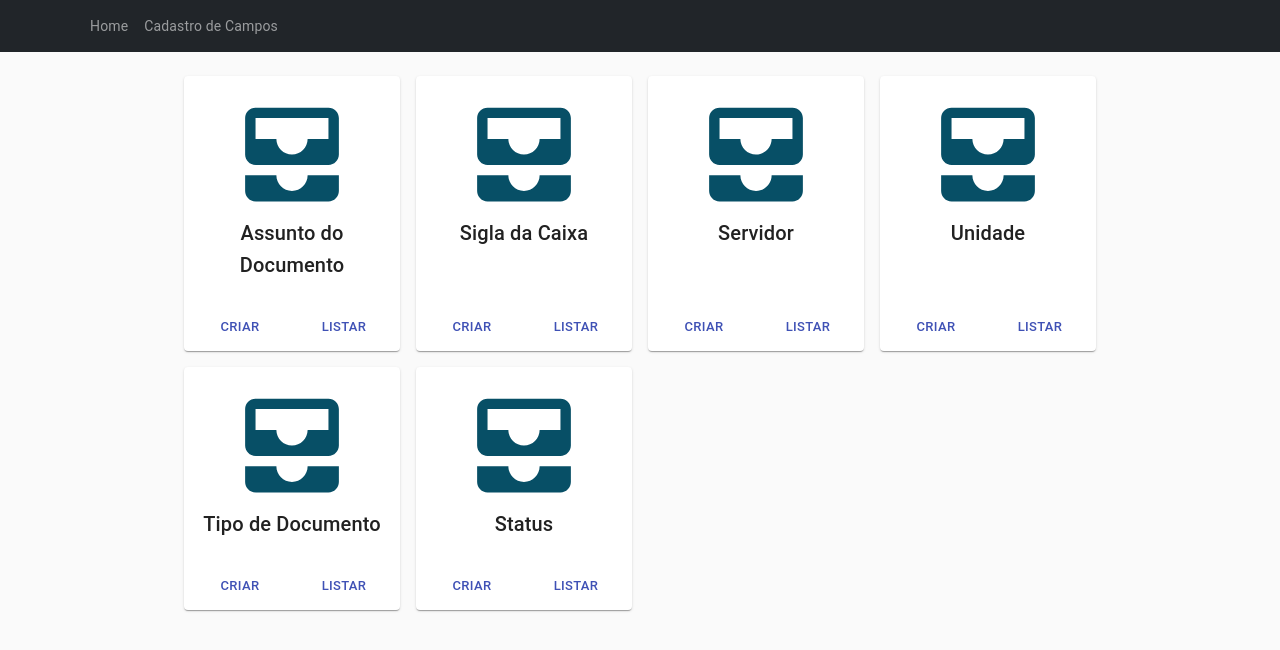
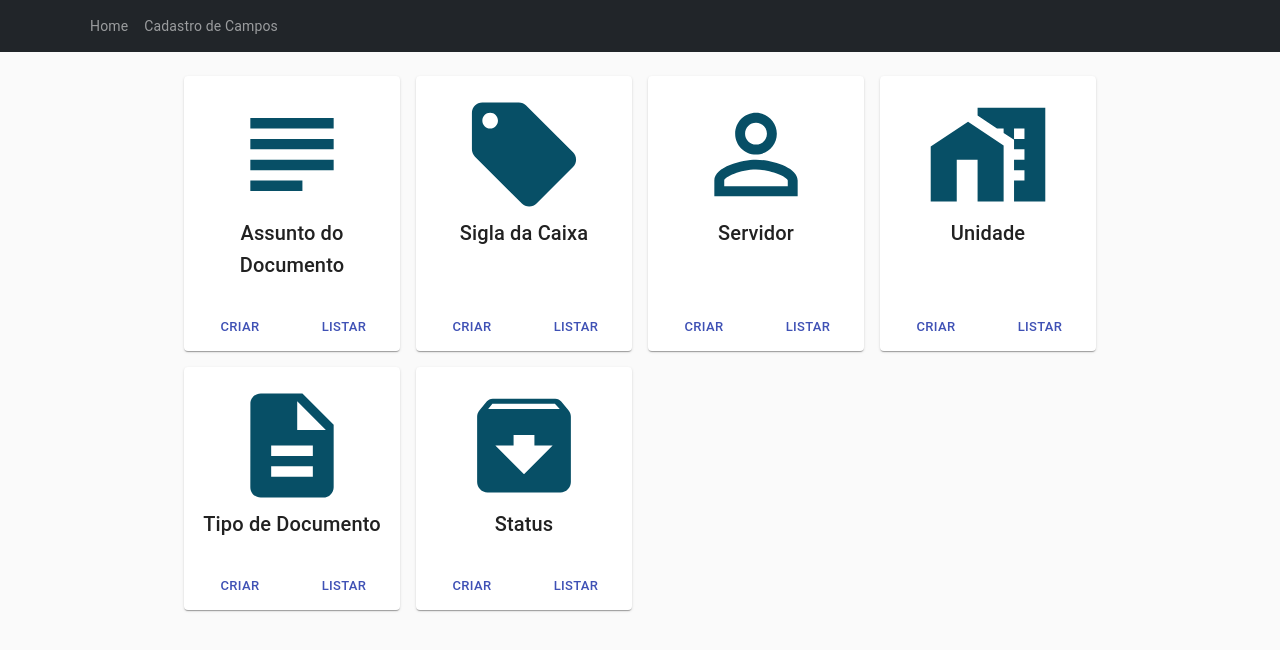
Before and after one commit to fga-eps-mds/2021.2-SysArq-Frontend, a React (Create React App) app in the folder sysarq/: page /fields-register in a window 1280 px wide. Shown: the top 650 px of the page. Built offline with nearby package versions, Linux system fonts and the light colour scheme; no server answers.

Commit message:
Foi adicionado ao repositório os ícones de cada página e a chamada de cada título
Co-authored-by: Gabriel Marcolino <gabrielmr356@hotmail.com>
Co-authored-by: Carlos Eduardo <ceduardo.roriz@gmail.com>

```diff
--- a/sysarq/src/pages/FieldsRegister/DocumentSubject.js
+++ b/sysarq/src/pages/FieldsRegister/DocumentSubject.js
@@ -3,5 +3,5 @@ import React from "react";
 import DataTable from "../components/DataTable/DataTable";
 
 export default function DocumentSubject() {
-	return <DataTable url="document_subject/" />;
+	return <DataTable title= "Assunto do documento" url="document_subject/" />;
 }
--- a/sysarq/src/pages/FieldsRegister/DocumentType.js
+++ b/sysarq/src/pages/FieldsRegister/DocumentType.js
@@ -3,5 +3,5 @@ import React from "react";
 import DataTable from "../components/DataTable/DataTable";
 
 export default function DocumentType() {
-	return <DataTable url="document_type/" />;
+	return <DataTable title= "Tipo de documento" url="document_type/" />;
 }
--- a/sysarq/src/pages/FieldsRegister/FieldsRegister.js
+++ b/sysarq/src/pages/FieldsRegister/FieldsRegister.js
@@ -69,7 +69,7 @@ export default function FieldsRegister() {
 							icon="icone-assunto"
 							title="Status"
 							createUrl="/fields-register/create-status"
-							listUrl="/fields-register/document-type"
+							listUrl="/fields-register/status"
 						/>
 					</Grid>
 				</Grid>
--- a/sysarq/src/pages/FieldsRegister/PublicWorker.js
+++ b/sysarq/src/pages/FieldsRegister/PublicWorker.js
@@ -3,5 +3,5 @@ import React from "react";
 import DataTable from "../components/DataTable/DataTable";
 
 export default function PublicWorker() {
-	return <DataTable url="public_worker/" />;
+	return <DataTable title= "Servidor" url="public_worker/" />;
 }
--- a/sysarq/src/pages/FieldsRegister/Status.js
+++ b/sysarq/src/pages/FieldsRegister/Status.js
@@ -3,5 +3,5 @@ import React from "react";
 import DataTable from "../components/DataTable/DataTable";
 
 export default function Status() {
-	return <DataTable url="status/" />;
+	return <DataTable title= "Status de encaminhamento" url="status/" />;
 }
--- a/sysarq/src/pages/FieldsRegister/Unity.js
+++ b/sysarq/src/pages/FieldsRegister/Unity.js
@@ -3,5 +3,5 @@ import React from "react";
 import DataTable from "../components/DataTable/DataTable";
 
 export default function Unity() {
-	return <DataTable url="unity/" />;
+	return <DataTable title= "Unidade" url="unity/" />;
 }
--- a/sysarq/src/pages/components/MenuCard.js
+++ b/sysarq/src/pages/components/MenuCard.js
@@ -1,7 +1,6 @@
 import React from "react";
 import PropTypes from "prop-types";
 
-import AllInboxIcon from "@material-ui/icons/AllInbox";
 
 import { makeStyles } from "@material-ui/core/styles";
 
@@ -12,10 +11,12 @@ import Button from "@material-ui/core/Button";
 import CardActions from "@material-ui/core/CardActions";
 import CardActionArea from "@material-ui/core/CardActionArea";
 
-// import PersonOutlineIcon from '@material-ui/icons/PersonOutline';
-// import SubjectIcon from '@material-ui/icons/Subject';
-// import LocalOfferIcon from '@material-ui/icons/LocalOffer';
-
+import PersonOutlineIcon from '@material-ui/icons/PersonOutline';
+import SubjectIcon from '@material-ui/icons/Subject';
+import LocalOfferIcon from '@material-ui/icons/LocalOffer';
+import DescriptionIcon from '@material-ui/icons/Description';
+import HomeWorkIcon from '@material-ui/icons/HomeWork';
+import ArchiveIcon from '@material-ui/icons/Archive';
 
 const useStyles = makeStyles(() => ({
 	card: {
@@ -42,14 +43,35 @@ const useStyles = makeStyles(() => ({
 	},
 }));
 
-const Icon = ({ iconName }) => {
+const Icon = ({ iconName, title }) => {
 	const classes = useStyles();
 
 	let icon = "";
 
-	if (iconName === "icone-assunto") {
-		icon = <AllInboxIcon className={classes.icon} />;
+	if (iconName === "icone-assunto" && title==="Assunto do Documento") {
+		icon = <SubjectIcon className={classes.icon} />;
 	}
+
+	else if (iconName === "icone-assunto" && title==="Sigla da Caixa") {
+		icon = <LocalOfferIcon className={classes.icon} />;
+	}
+
+	else if (iconName === "icone-assunto" && title==="Servidor") {
+		icon = <PersonOutlineIcon className={classes.icon} />;
+	}
+
+	else if (iconName === "icone-assunto" && title==="Unidade") {
+		icon = <HomeWorkIcon className={classes.icon} />;
+	}
+
+	else if (iconName === "icone-assunto" && title==="Tipo de Documento") {
+		icon = <DescriptionIcon className={classes.icon} />;
+	}
+
+	else if (iconName === "icone-assunto" && title==="Status") {
+		icon = <ArchiveIcon className={classes.icon} />;
+	}
+
 	return icon;
 };
 
@@ -60,7 +82,7 @@ const MenuCard = ({ icon, title, createUrl, listUrl }) => {
 		<Card className={classes.card}>
 			<CardActionArea className={classes.content} href={listUrl}>
 				<CardContent>
-					<Icon iconName={icon} />
+					<Icon iconName={icon} title={title}/>
 					<Typography
 						align="center"
 						fontFamily="Monospace"
```
